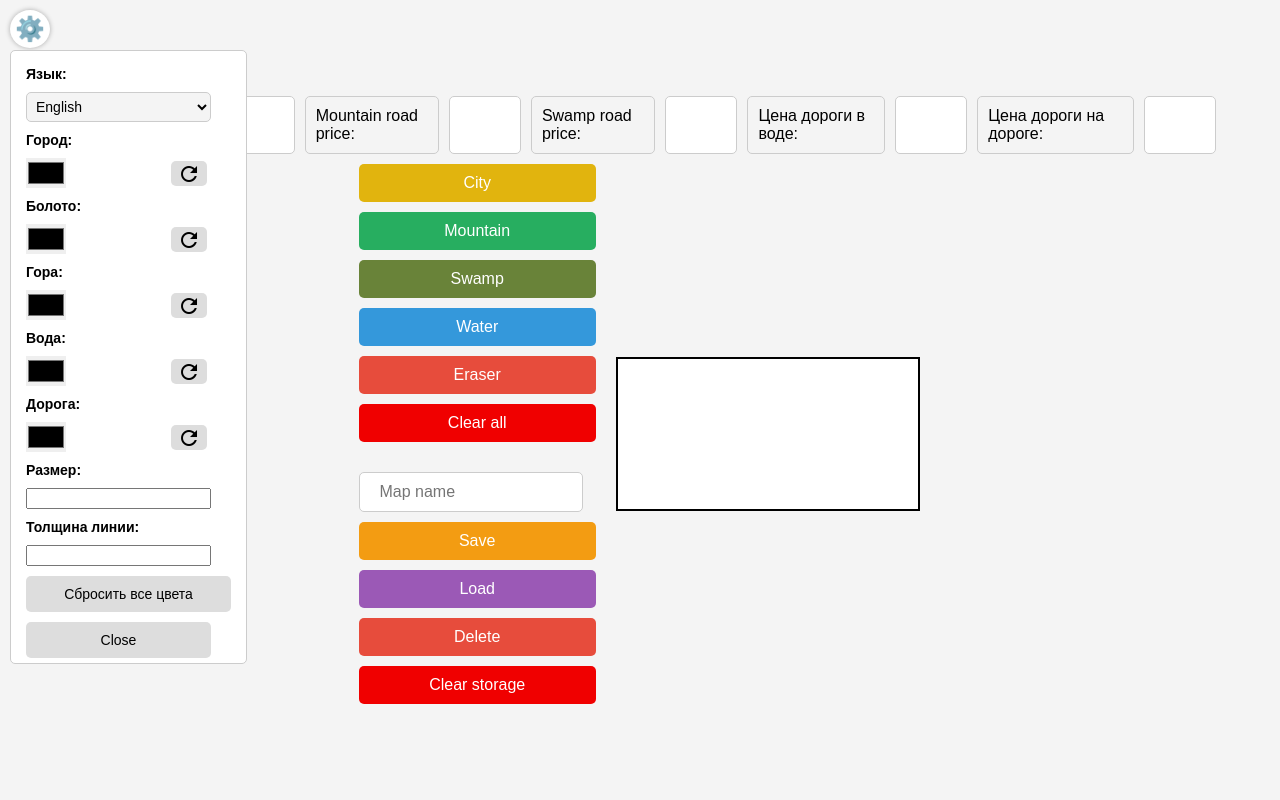
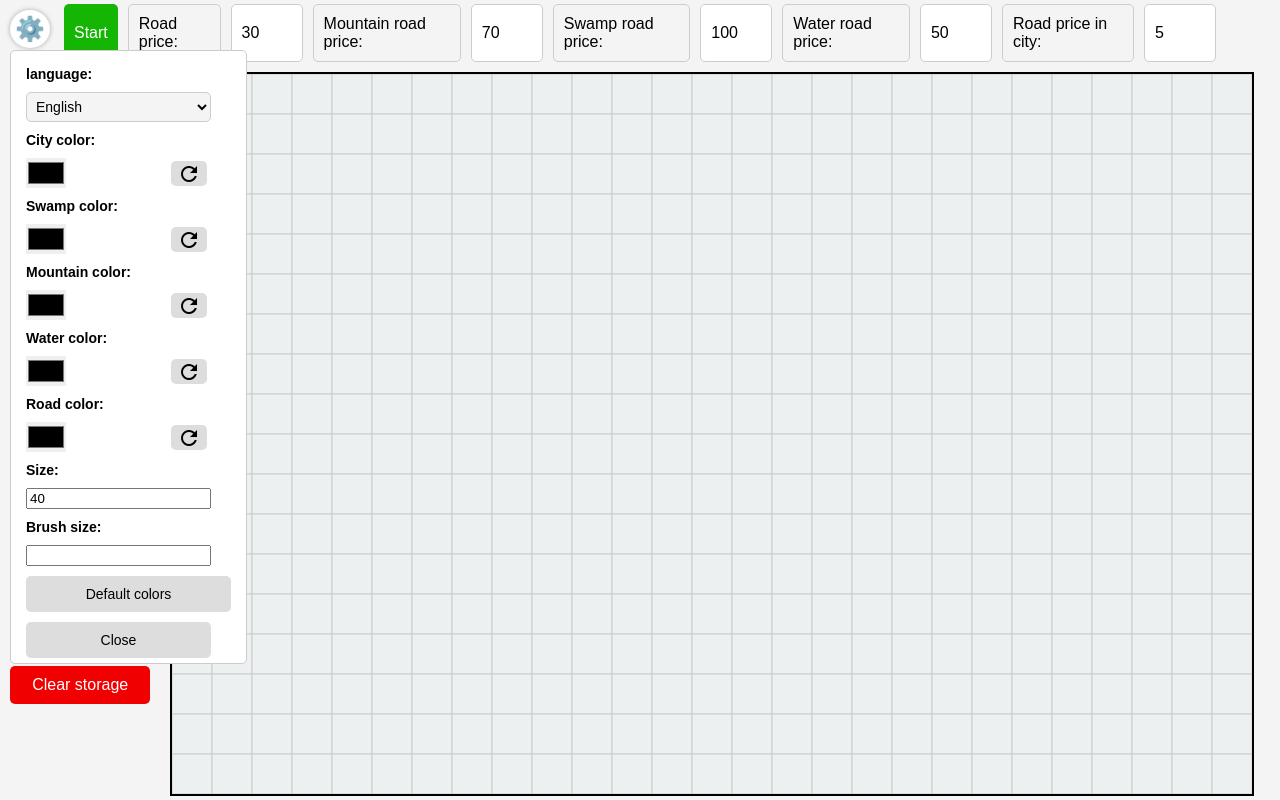
Before and after one commit to Sabak128/RoadSim, a plain HTML site: page SiteServ/index.html in a window 1280 px wide. Both pictures are taken after a click on the element "⚙️". Drawn offline with Linux system fonts and the light colour scheme.

Commit message:
language update + fix 1 bug

```diff
--- a/SiteServ/index.html
+++ b/SiteServ/index.html
@@ -1,9 +1,9 @@
 <!DOCTYPE html>
-<html lang="ru">
+<html lang="ge">
 <head>
     <meta charset="UTF-8">
     <meta name="viewport" content="width=device-width, initial-scale=1.0">
-    <title>Карта</title>
+    <title>რუკა</title>
     <link rel="stylesheet" href="css/styles.css">
     <link href="https://fonts.googleapis.com/icon?family=Material+Icons" rel="stylesheet">
 </head>
@@ -12,81 +12,81 @@
         ⚙️
     </div>
     <div id="settings-modal" class="hidden">
-        <label for="language">Язык:</label>
+        <label for="language">language:</label>
         <select id="language" onchange="changeLanguage()">
+            <option value="ge">ქართული</option>
             <option value="ru">Русский</option>
             <option value="en">English</option>
-            <option value="ge">ქართული</option>
         </select>
 
-        <label for="city-color">Город:</label> <!-- ფერების შეცვლა არ მუშაობს -->
+        <label for="city-color">ქალაქი:</label>
         <input type="color" id="city-color">
         <button class="settings-reset" onclick="resetCityColor()">
             <span class="material-icons">refresh</span>
         </button>
 
-        <label for="swamp-color"> Болото:</label>
+        <label for="swamp-color">ჭაობი:</label>
         <input type="color" id="swamp-color">
         <button class="settings-reset" onclick="resetSwampColor()">
             <span class="material-icons">refresh</span>
         </button>
 
-        <label for="mountain-color">Гора:</label>
+        <label for="mountain-color">მთა:</label>
         <input type="color" id="mountain-color">
         <button class="settings-reset" onclick="resetMountainColor()">
             <span class="material-icons">refresh</span>
         </button>
 
-        <label for="water-color">Вода:</label>
+        <label for="water-color">წყალი:</label>
         <input type="color" id="water-color">
         <button class="settings-reset" onclick="resetWaterColor()">
             <span class="material-icons">refresh</span>
         </button>
 
-        <label for="road-color">Дорога:</label>
+        <label for="road-color">გზა:</label>
         <input type="color" id="road-color">
         <button class="settings-reset" onclick="resetRoadColor()">
             <span class="material-icons">refresh</span>
         </button>
 
-        <label for="size">Размер:</label>
-        <input type="number" id="size" placeholder="">
+        <label for="size">სიდიდე:</label>
+        <input type="number" id="size" placeholder="" value="40">
 
-        <label for="paint-size">Толщина линии:</label>
+        <label for="paint-size">ხატვის სიდიდე:</label>
         <input type="number" id="paint-size" placeholder="" onchange="changePaintSize()">
 
-        <button id="reset-all" onclick="resetAllColors()">Сбросить все цвета</button>
+        <button id="reset-all" onclick="resetAllColors()">სტანდარტული ფერები</button>
 
-        <button id="close" onclick="toggleSettings()">Закрыть</button>
+        <button id="close" onclick="toggleSettings()">დახურვა</button>
     </div>
 
     <div class="controls">
-        <button id="start" onclick="sendGridToServer()">Начать</button>
-        <label for="prise_road">Цена дороги:</label>
+        <button id="start" onclick="sendGridToServer()">დაწყება</button>
+        <label for="prise_road">გზის ფასი:</label>
         <input type="number" id="prise_road" placeholder="">
-        <label for="prise_road_in_mountine">Цена дороги в горах:</label>
+        <label for="prise_road_in_mountine">გზის ფასი მთებში:</label>
         <input type="number" id="prise_road_in_mountine" placeholder="">
-        <label for="prise_road_in_swamp">Цена дороги в болоте:</label>
+        <label for="prise_road_in_swamp">გზის ფასი ჭაობში:</label>
         <input type="number" id="prise_road_in_swamp" placeholder="">
-        <label for="prise_road_in_water">Цена дороги в воде:</label>
+        <label for="prise_road_in_water">გზის ფასი წყალში:</label>
         <input type="number" id="prise_road_in_water" placeholder="">
-        <label for="prise_road_in_road">Цена дороги на дороге:</label>
+        <label for="prise_road_in_road">გზის ფასი გზაზე:</label>
         <input type="number" id="prise_road_in_road" placeholder="">
     </div>
     <div class="modes-canvas">
         <div class="modes">
-            <button id="city" onclick="setMode('city')">Город</button>
-            <button id="mountain" onclick="setMode('mountain')">Гора</button>
-            <button id="swamp" onclick="setMode('swamp')">Болото</button>
-            <button id="water" onclick="setMode('water')">вода</button>
-            <button id="erase" onclick="setMode('erase')">Ластик</button>
-            <button id="clearMap" onclick="clearMap()">Убрать всё</button>
+            <button id="city" onclick="setMode('city')">ქალაქი</button>
+            <button id="mountain" onclick="setMode('mountain')">მთა</button>
+            <button id="swamp" onclick="setMode('swamp')">ჭაობი</button>
+            <button id="water" onclick="setMode('water')">წყალი</button>
+            <button id="erase" onclick="setMode('erase')">საშლელი</button>
+            <button id="clearMap" onclick="clearMap()">ყველაფრის წაშლა</button>
             <div class="contrlMap">
-                <input type="text" id="mapName" placeholder="Имя карты">
-                <button id="saveMap" onclick="saveMap()">Сохранить</button>
-                <button id="loadMap" onclick="loadMap()">Загрузить</button>
-                <button id="deleteMap" onclick="deleteMap()">Удалить</button>
-                <button id="clearStorge" onclick="clearStorage()">Очистить сохранение</button>
+                <input type="text" id="mapName" placeholder="რუკის სახელი">
+                <button id="saveMap" onclick="saveMap()">შენახვა</button>
+                <button id="loadMap" onclick="loadMap()">ჩატვირთვა</button>
+                <button id="deleteMap" onclick="deleteMap()">წაშლა</button>
+                <button id="clearStorge" onclick="clearStorage()">შენახულის გასუფთავება</button>
             </div>
         </div>
         <canvas id="mapCanvas"></canvas>
--- a/SiteServ/js/language.js
+++ b/SiteServ/js/language.js
@@ -1,9 +1,11 @@
 const translations = {
     ru: {
         start: "Начать",
-        priceRoad: "Цена дороги:",
+        price: "Цена дороги:",
         priceMountain: "Цена дороги в горах:",
         priceSwamp: "Цена дороги в болоте:",
+        priceWater: "Цена дороги в воде:",
+        priceRoad: "Цена дороги в городе:",
         city: "Город",
         mountain: "Гора",
         swamp: "Болото",
@@ -16,12 +18,24 @@ const translations = {
         clearStorage: "Очистить сохранение",
         mapNamePlaceholder: "Имя карты",
         close: "Закрыть",
+        settings: "Настройки",
+        cityColor: "Цвет города:",
+        swampColor: "Цвет болота:",
+        mountainColor: "Цвет гор:",
+        waterColor: "Цвет воды:",
+        roadColor: "Цвет дороги:",
+        size: "Размер:",
+        paintSize: "Размер кисти:",
+        resetColors: "Сбросить цвета",
+        resetAll: "Стандартные цвета",
     },
     en: {
         start: "Start",
-        priceRoad: "Road price:",
+        price: "Road price:",
         priceMountain: "Mountain road price:",
         priceSwamp: "Swamp road price:",
+        priceWater: "Water road price:",
+        priceRoad: "Road price in city:",
         city: "City",
         mountain: "Mountain",
         swamp: "Swamp",
@@ -34,17 +48,29 @@ const translations = {
         clearStorage: "Clear storage",
         mapNamePlaceholder: "Map name",
         close: "Close",
+        settings: "Settings",
+        cityColor: "City color:",
+        swampColor: "Swamp color:",
+        mountainColor: "Mountain color:",
+        waterColor: "Water color:",
+        roadColor: "Road color:",
+        size: "Size:",
+        paintSize: "Brush size:",
+        resetColors: "Reset colors",
+        resetAll: "Default colors",
     },
     ge: {
         start: "დაწყება",
-        priceRoad: "გზის ფასი:",
+        price: "გზის ფასი:",
         priceMountain: "გზის ფასი მთაში:",
         priceSwamp: "გზის ფასი ჭაობში:",
+        priceWater: "გზის ფასი წყალში:",
+        priceRoad: "გზის ფასი გზაზე:",
         city: "ქალაქი",
         mountain: "მთა",
         swamp: "ჭაობი",
         water: "წყალი",
-        erase: "შაშლელი",
+        erase: "საშლელი",
         clearMap: "ყველაფრის გასუფთავება",
         saveMap: "შენახვა",
         loadMap: "ჩატვირთვა",
@@ -52,8 +78,19 @@ const translations = {
         clearStorage: "შენახვის გასუფთავება",
         mapNamePlaceholder: "რუკის სახელი",
         close: "დახურვა",
+        settings: "პარამეტრები",
+        cityColor: "ქალაქის ფერი:",
+        swampColor: "ჭაობის ფერი:",
+        mountainColor: "მთის ფერი:",
+        waterColor: "წყლის ფერი:",
+        roadColor: "გზის ფერი:",
+        size: "ზომა:",
+        paintSize: "ხატვის ზომა:",
+        resetColors: "ფერთა აღდგენა",
+        resetAll: "სტანდარტული ფერები",
     },
 };
+
 
 function changeLanguage() {
     const language = document.getElementById("language").value;
@@ -61,21 +98,36 @@ function changeLanguage() {
     const langData = translations[language];
 
     document.getElementById("start").textContent = langData.start;
-    document.querySelector('label[for="prise_road"]').textContent = langData.priceRoad;
+    document.querySelector('label[for="prise_road"]').textContent = langData.price;
     document.querySelector('label[for="prise_road_in_mountine"]').textContent = langData.priceMountain;
     document.querySelector('label[for="prise_road_in_swamp"]').textContent = langData.priceSwamp;
+    document.querySelector('label[for="prise_road_in_water"]').textContent = langData.priceWater;
+    document.querySelector('label[for="prise_road_in_road"]').textContent = langData.priceRoad;
+
     document.getElementById("city").textContent = langData.city;
     document.getElementById("mountain").textContent = langData.mountain;
     document.getElementById("swamp").textContent = langData.swamp;
     document.getElementById("water").textContent = langData.water;
     document.getElementById("erase").textContent = langData.erase;
     document.getElementById("clearMap").textContent = langData.clearMap;
+
     document.getElementById("saveMap").textContent = langData.saveMap;
     document.getElementById("loadMap").textContent = langData.loadMap;
     document.getElementById("deleteMap").textContent = langData.deleteMap;
     document.getElementById("clearStorge").textContent = langData.clearStorage;
     document.getElementById("mapName").placeholder = langData.mapNamePlaceholder;
+
     document.getElementById("close").textContent = langData.close;
+    document.querySelector('label[for="city-color"]').textContent = langData.cityColor;
+    document.querySelector('label[for="swamp-color"]').textContent = langData.swampColor;
+    document.querySelector('label[for="mountain-color"]').textContent = langData.mountainColor;
+    document.querySelector('label[for="water-color"]').textContent = langData.waterColor;
+    document.querySelector('label[for="road-color"]').textContent = langData.roadColor;
+
+    document.querySelector('label[for="size"]').textContent = langData.size;
+    document.querySelector('label[for="paint-size"]').textContent = langData.paintSize;
+
+    document.getElementById("reset-all").textContent = langData.resetAll;
 }
 
 window.onload = function () {
--- a/SiteServ/js/script.js
+++ b/SiteServ/js/script.js
@@ -1,6 +1,6 @@
 const canvas = document.getElementById("mapCanvas");
 const ctx = canvas.getContext("2d");
-const cellSize = localStorage.getItem("size");
+const cellSize = 40;
 const gridWidth = Math.floor(window.innerWidth / cellSize * 0.85);
 const gridHeight = Math.floor(window.innerHeight / cellSize * 0.9);
 let isDrawing = false;
```
